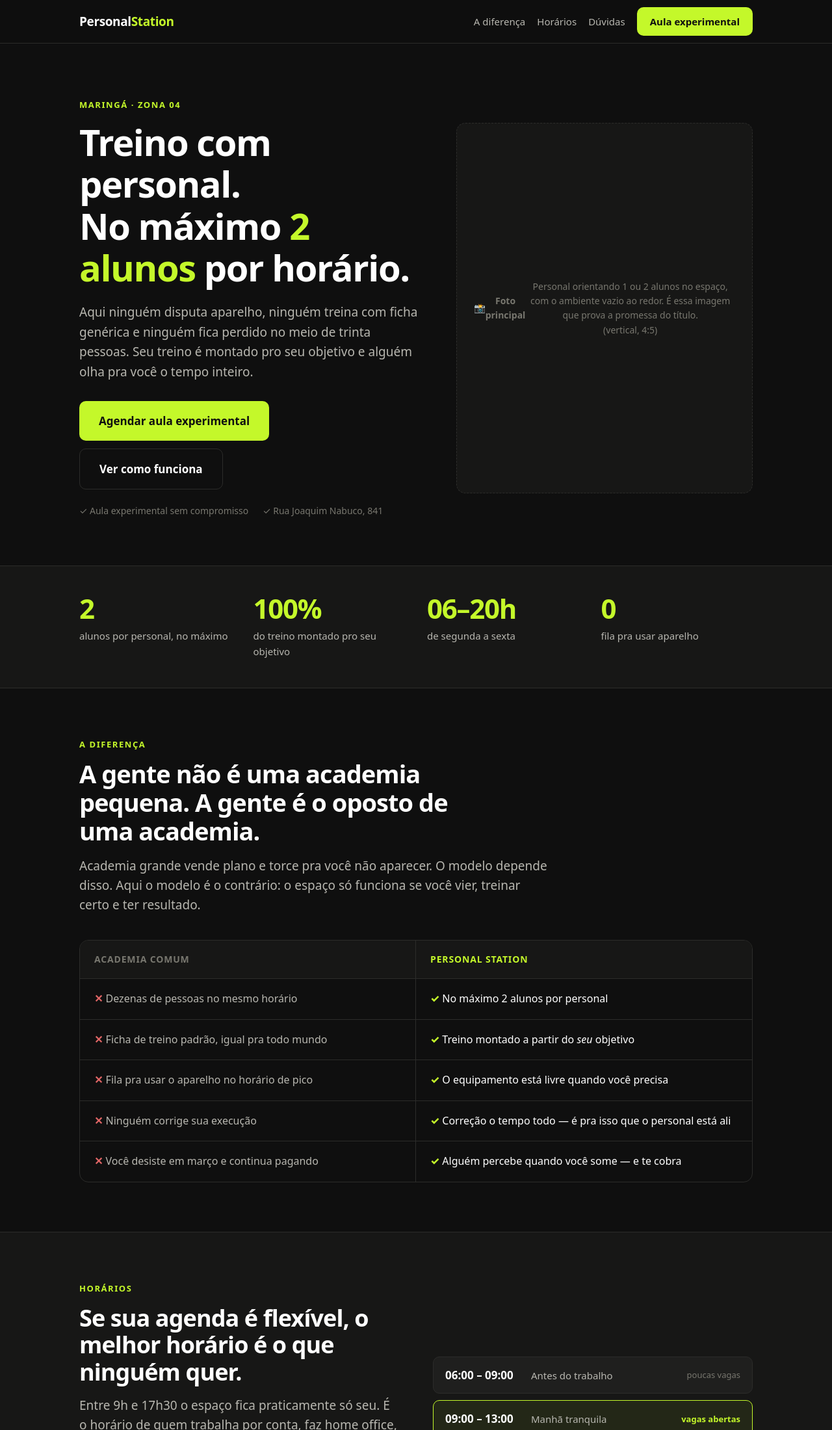
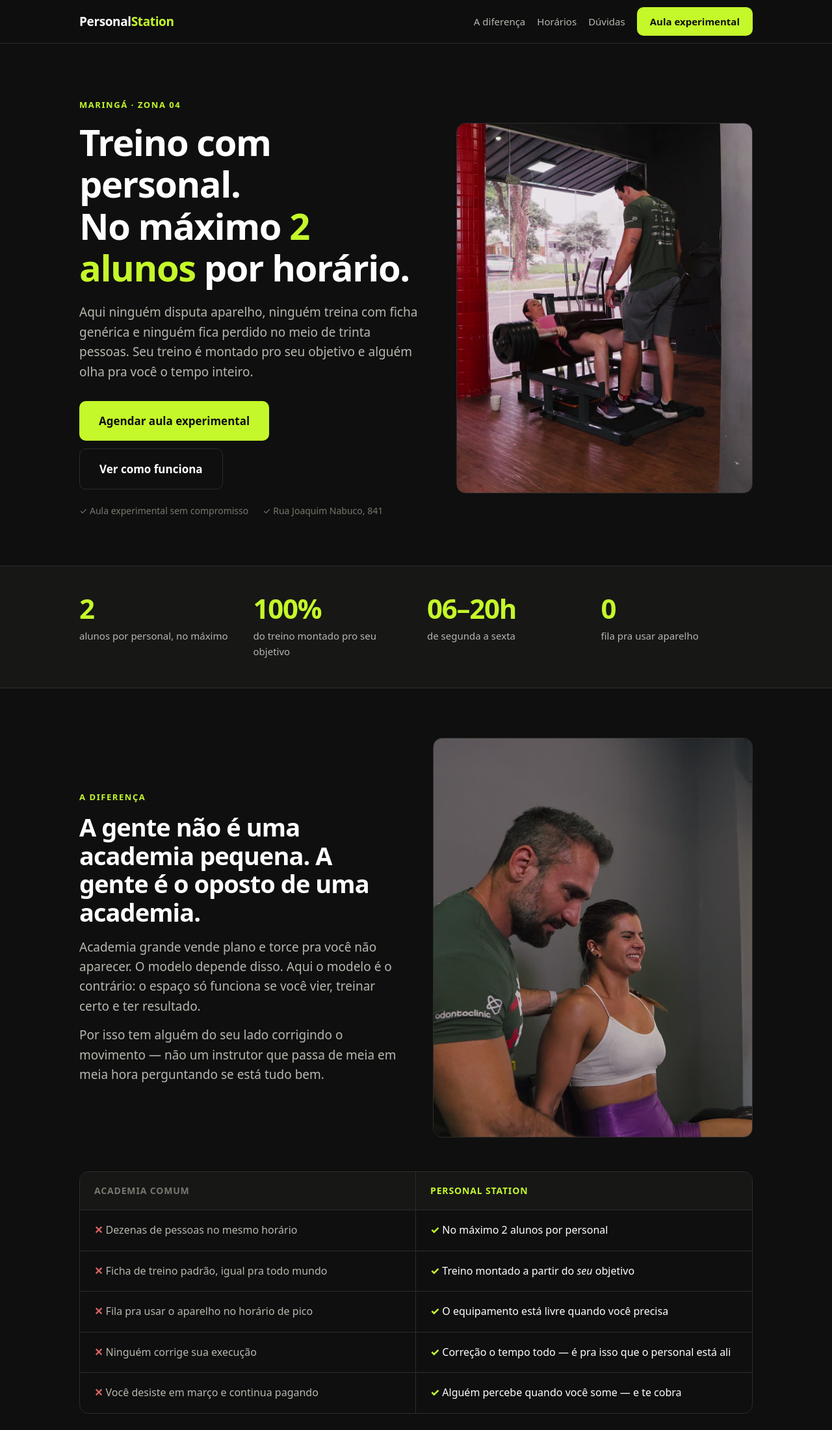
Before and after one commit to icarocruz123-hue/personal-station, a plain HTML site: page index.html in a window 1280 px wide. Shown: the top 2200 px of the page at 65% size. Drawn offline with Linux system fonts and the light colour scheme.

Commit message:
Adiciona fotos reais da academia (hero, correcao, mobilidade)

```diff
--- a/index.html
+++ b/index.html
@@ -99,11 +99,14 @@
   .hero-trust span { display: flex; align-items: center; gap: 6px; }
   @media (max-width: 900px) { .hero-grid { grid-template-columns: 1fr; gap: 36px; } }
 
-  .foto-placeholder {
-    background: var(--bg-2); border: 1px dashed var(--line); border-radius: 14px;
-    aspect-ratio: 4/5; display: flex; align-items: center; justify-content: center;
-    text-align: center; color: var(--muted); font-size: 14px; padding: 26px;
+  .foto {
+    width: 100%; height: auto; display: block;
+    border-radius: 14px; border: 1px solid var(--line);
+    object-fit: cover; aspect-ratio: 4/5;
   }
+  /* imagem lado a lado com texto */
+  .split { display: grid; grid-template-columns: 1fr 1fr; gap: 52px; align-items: center; }
+  @media (max-width: 900px) { .split { grid-template-columns: 1fr; gap: 34px; } }
 
   /* ---------- números ---------- */
   .stats { background: var(--bg-2); border-bottom: 1px solid var(--line); padding: 44px 0; }
@@ -255,11 +258,7 @@
         <span>✓ Rua Joaquim Nabuco, 841</span>
       </div>
     </div>
-    <div class="foto-placeholder">
-      📸 <strong style="display:block;margin:8px 0">Foto principal</strong>
-      Personal orientando 1 ou 2 alunos no espaço, com o ambiente vazio ao redor.
-      É essa imagem que prova a promessa do título.<br>(vertical, 4:5)
-    </div>
+    <img src="img/hero.jpg" alt="Personal trainer supervisionando aluna no leg press na Personal Station, com o salão vazio ao redor" class="foto" width="1000" height="1250" fetchpriority="high">
   </div>
 </header>
 
@@ -276,16 +275,25 @@
 <!-- ================= A DIFERENÇA ================= -->
 <section id="diferenca">
   <div class="wrap">
+    <div class="split">
+      <div>
         <div class="eyebrow">A diferença</div>
-    <h2 style="font-size:clamp(27px,4vw,38px);max-width:16em">
+        <h2 style="font-size:clamp(27px,4vw,38px)">
           A gente não é uma academia pequena. A gente é o oposto de uma academia.
         </h2>
-    <p class="lead" style="margin-top:16px;max-width:38em">
+        <p class="lead" style="margin-top:16px">
           Academia grande vende plano e torce pra você não aparecer. O modelo depende disso.
           Aqui o modelo é o contrário: o espaço só funciona se você vier, treinar certo e ter resultado.
         </p>
+        <p class="lead" style="margin-top:14px">
+          Por isso tem alguém do seu lado corrigindo o movimento — não um instrutor que passa
+          de meia em meia hora perguntando se está tudo bem.
+        </p>
+      </div>
+      <img src="img/correcao.jpg" alt="Personal trainer corrigindo a execução de uma aluna de perto" class="foto" width="800" height="1000" loading="lazy">
+    </div>
 
-    <div class="cmp">
+    <div class="cmp" style="margin-top:52px">
       <div class="cmp-row cmp-head">
         <div>Academia comum</div>
         <div>Personal Station</div>
@@ -360,11 +368,20 @@
 <!-- ================= PRA QUEM ================= -->
 <section>
   <div class="wrap">
+    <div class="split">
+      <img src="img/mobilidade.jpg" alt="Personal trainer fazendo alongamento assistido com aluna" class="foto" width="800" height="1000" loading="lazy">
+      <div>
         <div class="eyebrow">Pra quem é</div>
-    <h2 style="font-size:clamp(26px,3.6vw,36px);max-width:18em">
+        <h2 style="font-size:clamp(26px,3.6vw,36px)">
           Quem chega aqui geralmente já tentou academia comum &mdash; e não deu certo.
         </h2>
-    <div class="cards">
+        <p class="lead" style="margin-top:16px">
+          Não por falta de vontade. Por falta de alguém olhando: treino errado não traz
+          resultado, resultado que não vem desanima, e aí a matrícula vira boleto.
+        </p>
+      </div>
+    </div>
+    <div class="cards" style="margin-top:52px">
       <div class="card">
         <div class="ic">🎯</div>
         <h3>Quem tem um objetivo específico</h3>
```
Also changed, not shown: img/correcao.jpg (added), img/hero.jpg (added), img/mobilidade.jpg (added). Lines whose indentation alone changed are shown as unchanged.
